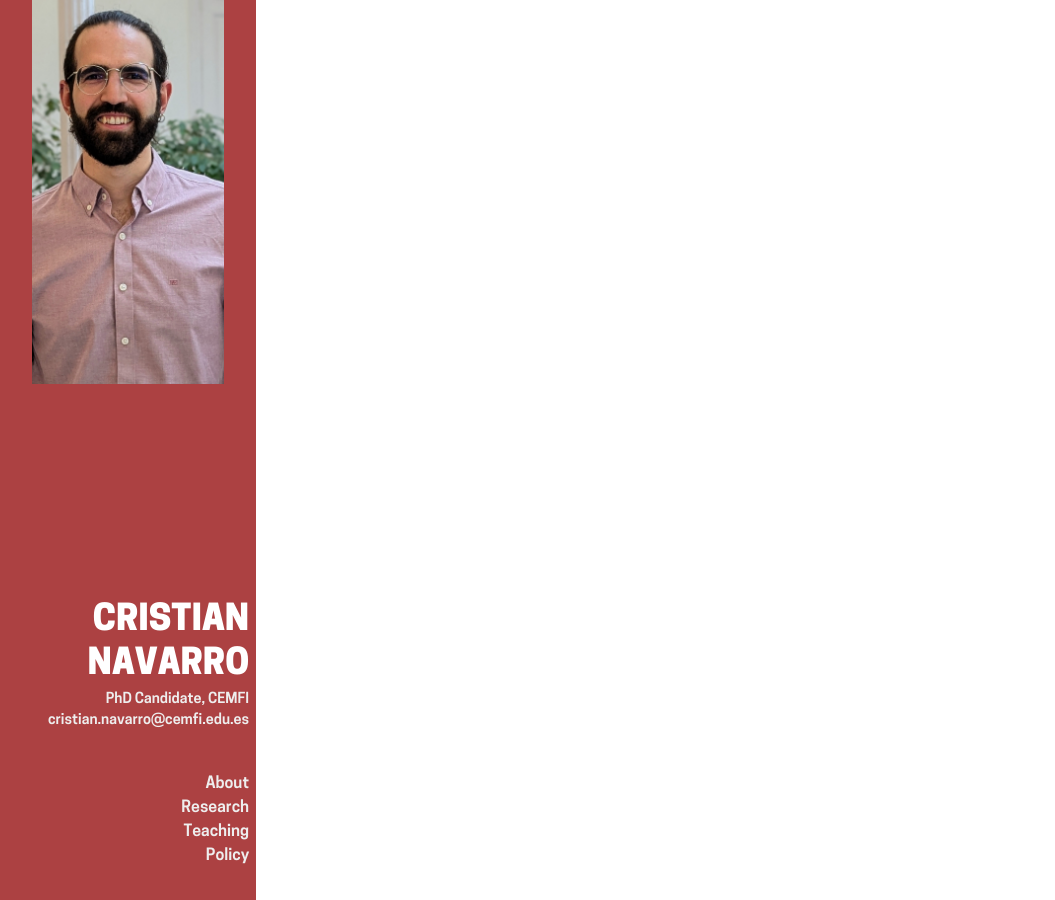
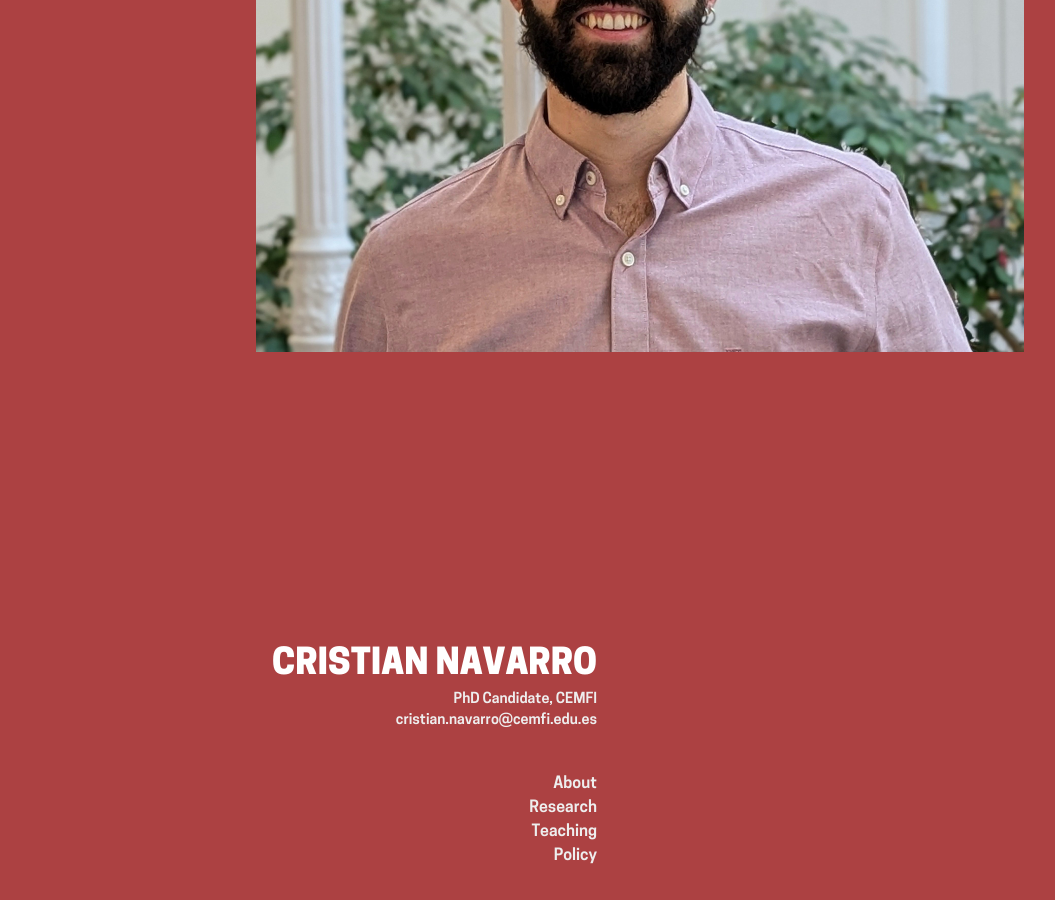
Before and after one commit to cnavarroserrano/cnavarroserrano.github.io, a Jekyll site: the page built from icons/readme.md, in a window 1280 px wide. Shown: the whole page, without its empty margins (0-1055 px from the left). Built offline with Jekyll 4.4.1, drawn with Linux system fonts in a browser that asks for light colours; some web fonts are replaced; our own code applies the rules of GitHub Pages for plain Markdown files.

Commit message:
Update sidebar.html

```diff
--- a/_includes/sidebar.html
+++ b/_includes/sidebar.html
@@ -1,6 +1,12 @@
 <style>
+  .sidebar {
+    width: 100%;
+    max-width: none;
+    padding: 0;
+    margin: 0;
+  }
   .sidebar-photo {
-    width: 300px;
+    width: 100%;
     height: 400px; /* Adjust as needed for your sidebar */
     object-fit: cover;
     display: block;
```
